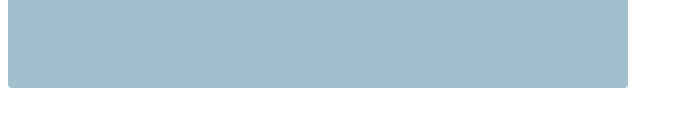
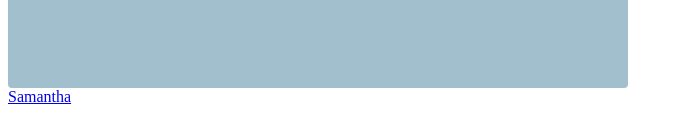
Before and after one commit to IDM350Animation/IDM350Animation.github.io, a plain HTML site: page index.html in a window 1280 px wide. Shown: the part 240-380 px from the top of the page, without its empty margins (0-683 px from the left). Drawn offline with Linux system fonts and the light colour scheme.

Commit message:
Update index.html

```diff
--- a/index.html
+++ b/index.html
@@ -75,8 +75,7 @@
             <img id="jesus" alt="#" height="103" src="IDM350Animation.github.io/
 jesus.png" width="158">
     </div>
-
-
+   <a href="IDM350Animation.github.io/sross.html">Samantha</a>
 
 </body>
 
```
